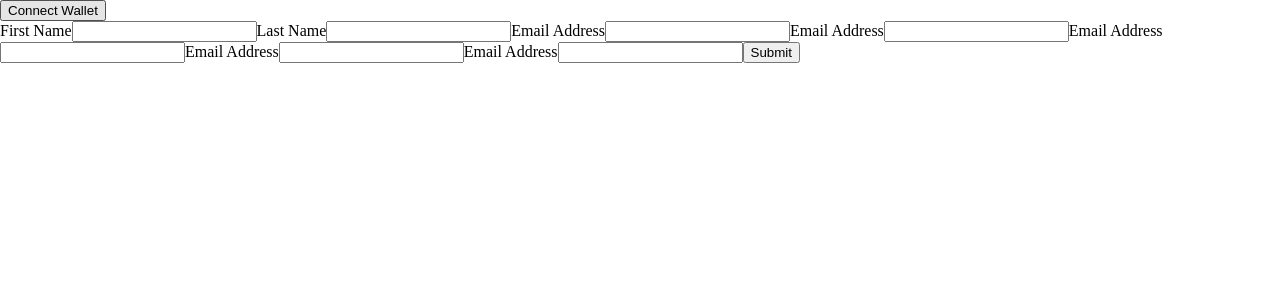
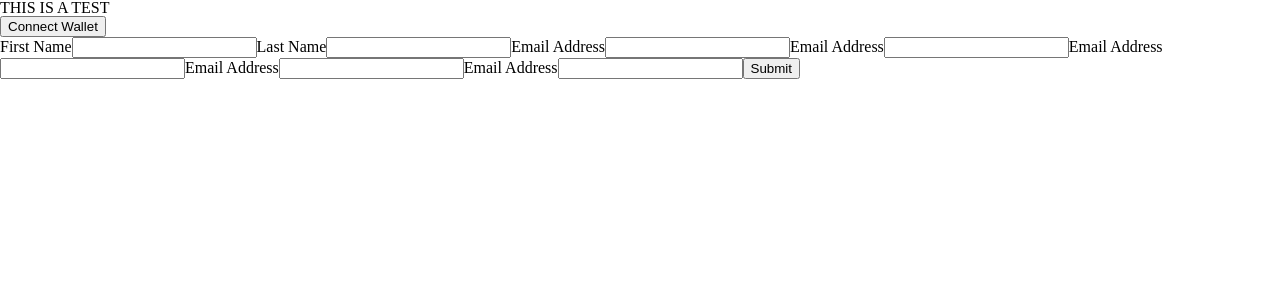
Before and after one commit to beckett-media/vulcan-vaulting-app, a React (Create React App) app: page /deposit in a window 1280 px wide. Shown: the top 300 px of the page. Built offline with nearby package versions, Linux system fonts and the light colour scheme; no server answers; what aws-amplify would draw is missing.

Commit message:
created a test

```diff
--- a/src/pages/DepositPage/DepositPage.jsx
+++ b/src/pages/DepositPage/DepositPage.jsx
@@ -65,6 +65,7 @@ const DepositPage = () => {
 
   return (
     <>
+      <div>THIS IS A TEST</div>
       <button id="walletButton" onClick={connectWalletPressed}>
         {walletAddress.length > 0 ? (
           "Connected: " +
```
